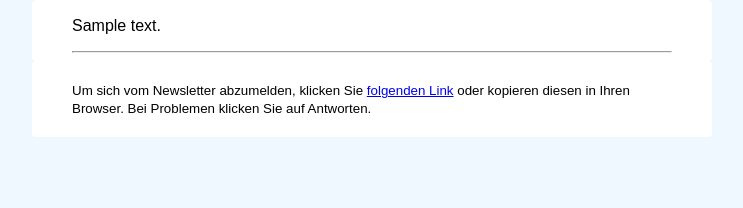
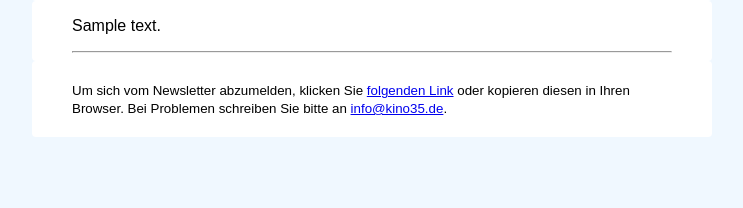
Before and after one commit to chengler/kinowebsite, a Django app: page /newsletter/newsletter_for_today/ in a window 1280 px wide. Shown: the part 124-332 px from the top of the page, without its empty margins (268-1011 px from the left). Run offline with Django 3.2, Linux system fonts and the light colour scheme; tables that the repository leaves empty hold one stand-in row (values such as "Sample post"); parts of the project's set-up code (start-up, migrations or seed data) failed here and were passed over; some libraries are stand-ins or nearby versions.

Commit message:
Update newsletter_render_today.html

```diff
--- a/filme/templates/filme/newsletter_render_today.html
+++ b/filme/templates/filme/newsletter_render_today.html
@@ -106,7 +106,7 @@
         <tr>
             <td bgcolor="aliceblue" style="font-size: 0;"> </td>
             <td bgcolor="white" width="600px" style="border-radius: 4px; font-family: sans-serif; padding: 20px 40px;">
-                <small>Um sich vom Newsletter abzumelden, klicken Sie <a href="https://{{request.get_host}}/newsletter/abmelden/#changeme#">folgenden Link</a> oder kopieren diesen in Ihren Browser. Bei Problemen klicken Sie auf Antworten.</small>
+                <small>Um sich vom Newsletter abzumelden, klicken Sie <a href="https://{{request.get_host}}/newsletter/abmelden/#changeme#">folgenden Link</a> oder kopieren diesen in Ihren Browser.  Bei Problemen schreiben Sie bitte an <a href="mailto:info@kino35.de">info@kino35.de</a>.</small>
             </td>
             <td bgcolor="aliceblue" style="font-size: 0;"> </td>
     </table>
```
